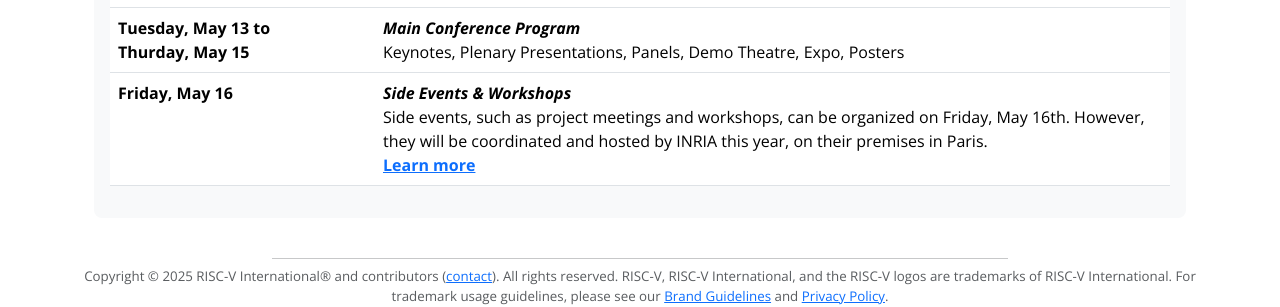
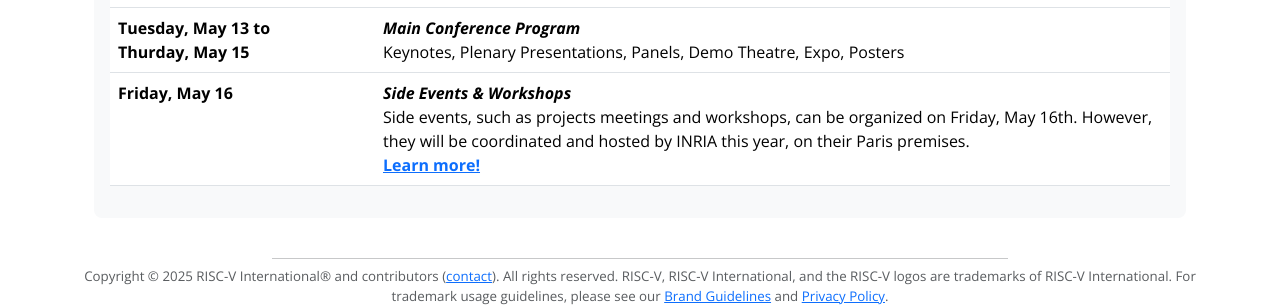
Before and after one commit to riscv-europe/summit-website-development, a Jekyll site: the page built from summit/2025/index.md, in a window 1280 px wide and 900 px high, scrolled down 605 px. Shown: the part 553-860 px from the top of the window. Built offline with Jekyll 4.4.1, drawn with Linux system fonts in a browser that asks for light colours.

Commit message:
Fix: improve wording.

```diff
--- a/summit/2025/index.md
+++ b/summit/2025/index.md
@@ -52,11 +52,10 @@
   <tr>
     <td><b>Friday, May 16</b></td>
 	<td><b><i>Side Events & Workshops</i></b><br />
-	Side events, such as project meetings and workshops, can be
+	Side events, such as projects meetings and workshops, can be
 	organized on Friday, May 16th. However, they will be
-	coordinated and hosted by INRIA this year, on their premises
-	in Paris.
-	<br /><a href="side-events"><b>Learn more</b></a></td>
+	coordinated and hosted by INRIA this year, on their Paris premises.
+	<br /><a href="side-events"><b>Learn more!</b></a></td>
   </tr>
 </table>
 
```
